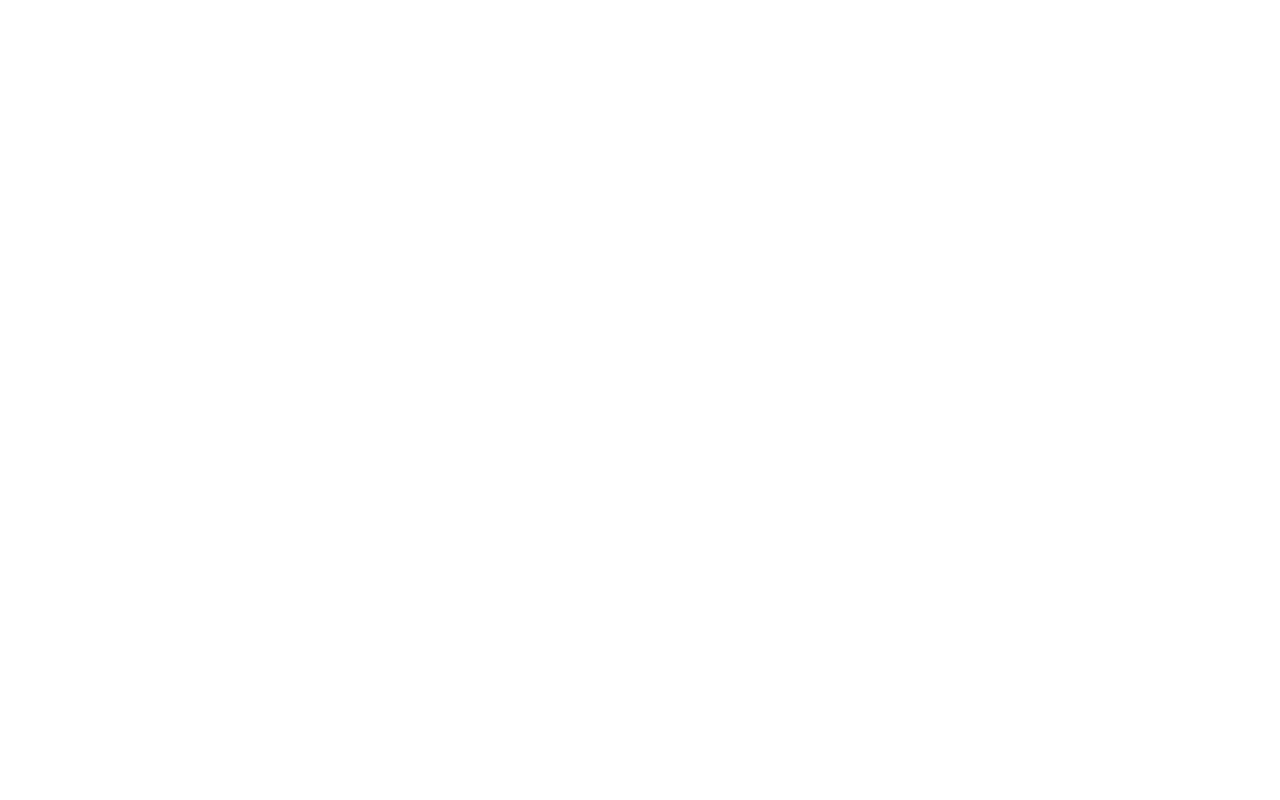
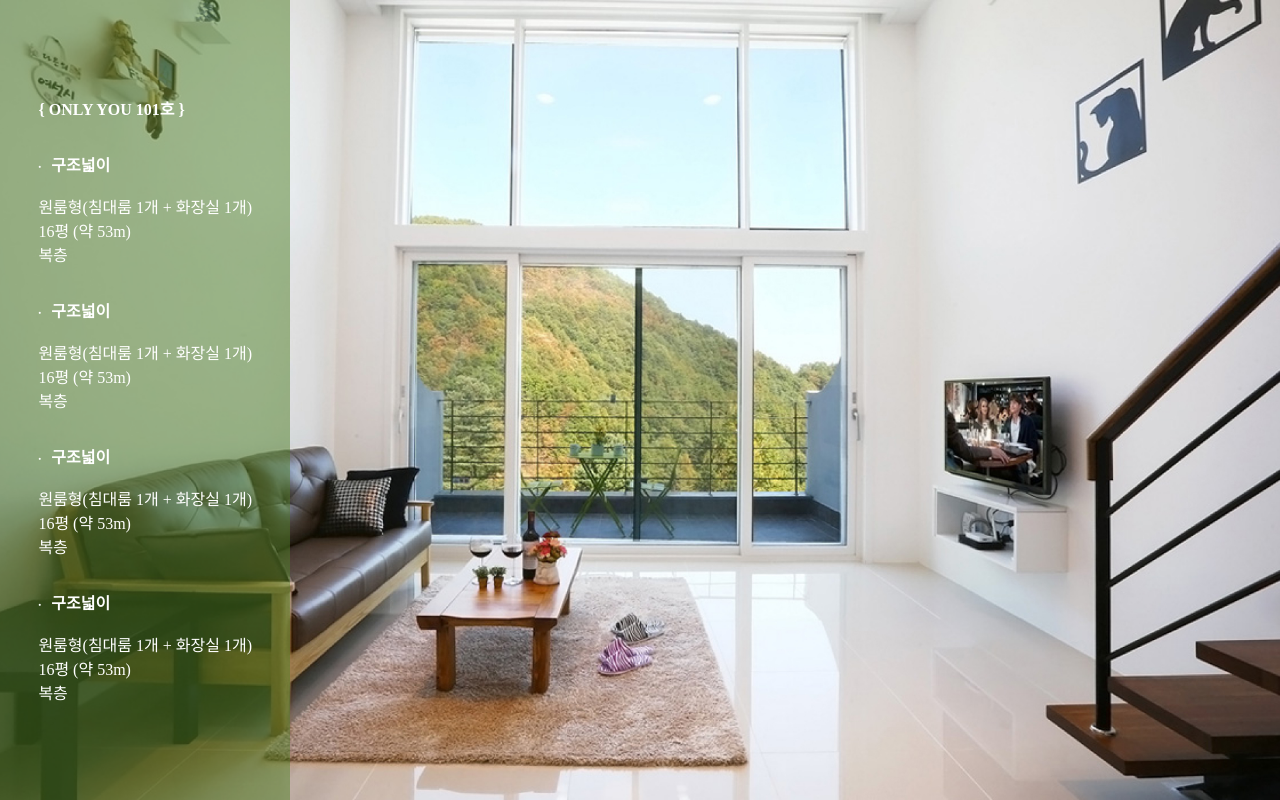
Before and after one commit to ljy4178/htmlpage, a plain HTML site: page index.html in a window 1280 px wide. Drawn offline with Linux system fonts and the light colour scheme.

Commit message:
all uploaded

```diff
--- a/css/common.css
+++ b/css/common.css
@@ -16,7 +16,7 @@ span,i,b,mark,strong{ display: inline-block;}
 
 *{
     box-sizing: border-box;
-    color: #333;
+    color: #fff;
     font-size: 1rem;
 
 }
--- a/css/index.css
+++ b/css/index.css
@@ -1 +1,37 @@
 @import url('./common.css');
+
+/* viewport height=>vh--디바이스에 맞게 너비와 높이를 결정해주는 단위
+viewport width=>vw */
+
+main{position: relative;
+    height: 100vh;
+    overflow: hidden;
+}
+.info{background-color: rgba(80, 128, 38, 0.5);
+       position: absolute;
+       left: 0; top: 0;
+       height: 100%;
+       display: flex;
+       flex-direction: column;
+       justify-content: center;
+       padding: 0 3%;
+}
+.info > h2{}
+.info > ul{}
+.info > ul > li{}
+.info > ul > li > b{margin-top: 2rem;}
+.info > ul > li > b::before{
+    content: '●'; /* 필수속성 */
+    font-size: .3rem;
+    /* vertical-align: middle; */
+    /* margin-top: -3px; */
+    /* line-height: .1rem; */
+    /* transform: translateY(-100%); */
+    position: relative; top: -3px;
+    padding-right: 10px;
+}
+.info > ul > li > p{white-space: pre-line;}
+
+
+.slide{height: 100%;}
+.slide > img{width: 100%; height: 100%; object-fit: cover;}
--- a/index.html
+++ b/index.html
@@ -10,5 +10,48 @@
 </head>
 <body>
 
+    <main>
+        <article class="info">
+            <h2>{ ONLY YOU 101호 }</h2>
+            <ul>
+                <li>
+                    <b>구조넓이</b>
+                    <p>
+                        원룸형(침대룸 1개 + 화장실 1개)
+                        16평 (약 53m)
+                        복층
+                    </p>
+                </li>
+                <li>
+                    <b>구조넓이</b>
+                    <p>
+                        원룸형(침대룸 1개 + 화장실 1개)
+                        16평 (약 53m)
+                        복층
+                    </p>
+                </li>
+                <li>
+                    <b>구조넓이</b>
+                    <p>
+                        원룸형(침대룸 1개 + 화장실 1개)
+                        16평 (약 53m)
+                        복층
+                    </p>
+                </li>
+                <li>
+                    <b>구조넓이</b>
+                    <p>
+                        원룸형(침대룸 1개 + 화장실 1개)
+                        16평 (약 53m)
+                        복층
+                    </p>
+                </li>
+            </ul>
+        </article>
+
+        <figure class="slide">
+            <img src="img/Rectangle 34.jpg" alt="">
+        </figure>
+    </main>
 </body>
 </html>
```
